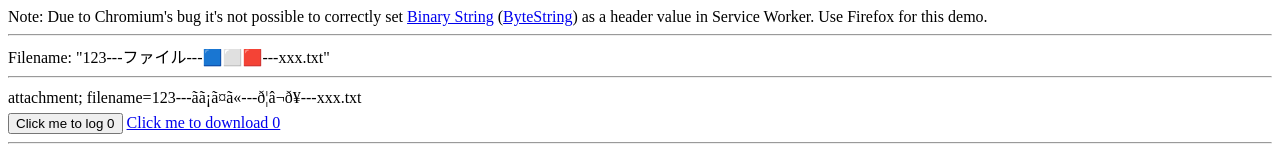
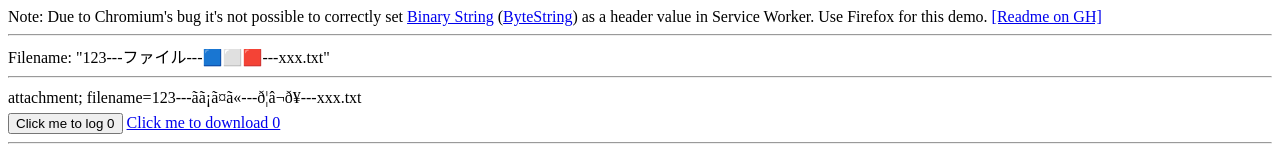
Before and after one commit to AlttiRi/content-disposition-by-sw, a plain HTML site: page index.html in a window 1280 px wide. Shown: the top 154 px of the page. Drawn offline with Linux system fonts and the light colour scheme.

Commit message:
Update index.html

```diff
--- a/index.html
+++ b/index.html
@@ -8,6 +8,7 @@
 <body>
 Note: Due to Chromium's bug it's not possible to correctly set <a href="https://developer.mozilla.org/en-US/docs/Web/API/DOMString/Binary">Binary String</a>
 (<a href="https://developer.mozilla.org/en-US/docs/Web/API/ByteString">ByteString</a>) as a header value in Service Worker. Use Firefox for this demo.
+<a href="https://github.com/AlttiRi/content-disposition-by-sw/tree/master#content-disposition-by-sw">[Readme on GH]</a>
 <hr>
 <div>
     Filename: "123---ファイル---🟦⬜🟥---xxx.txt"
```
